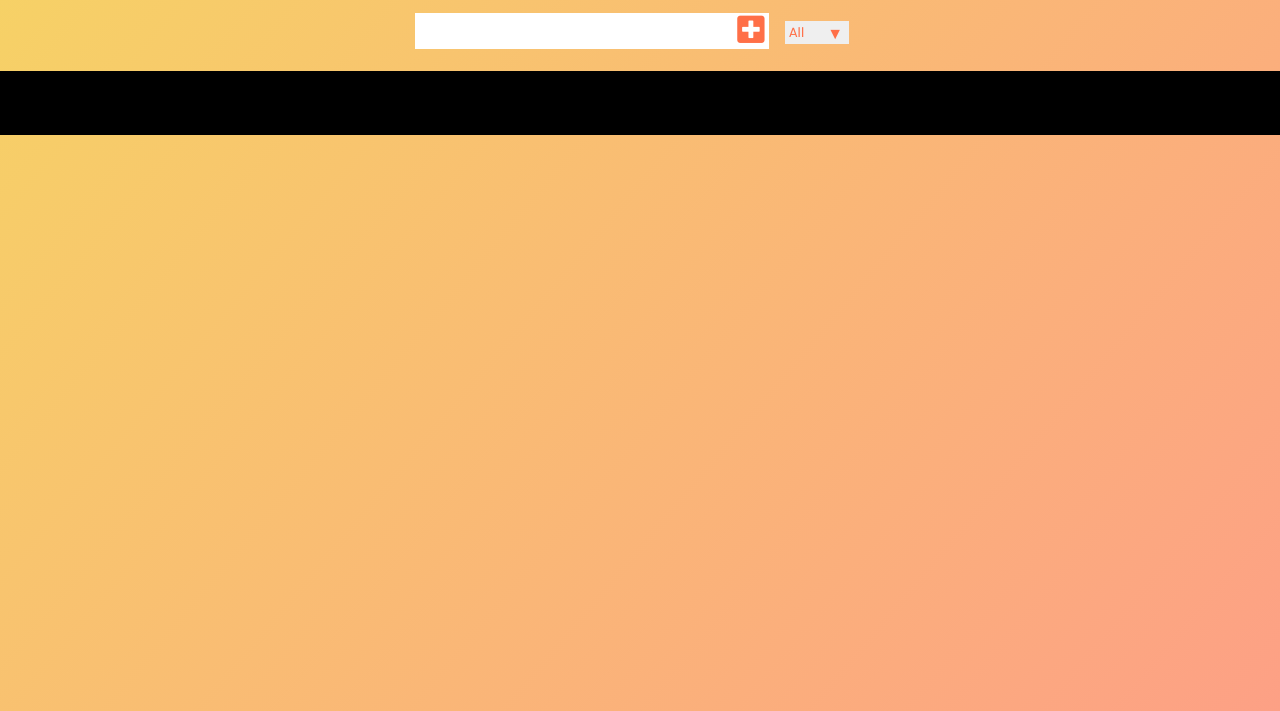
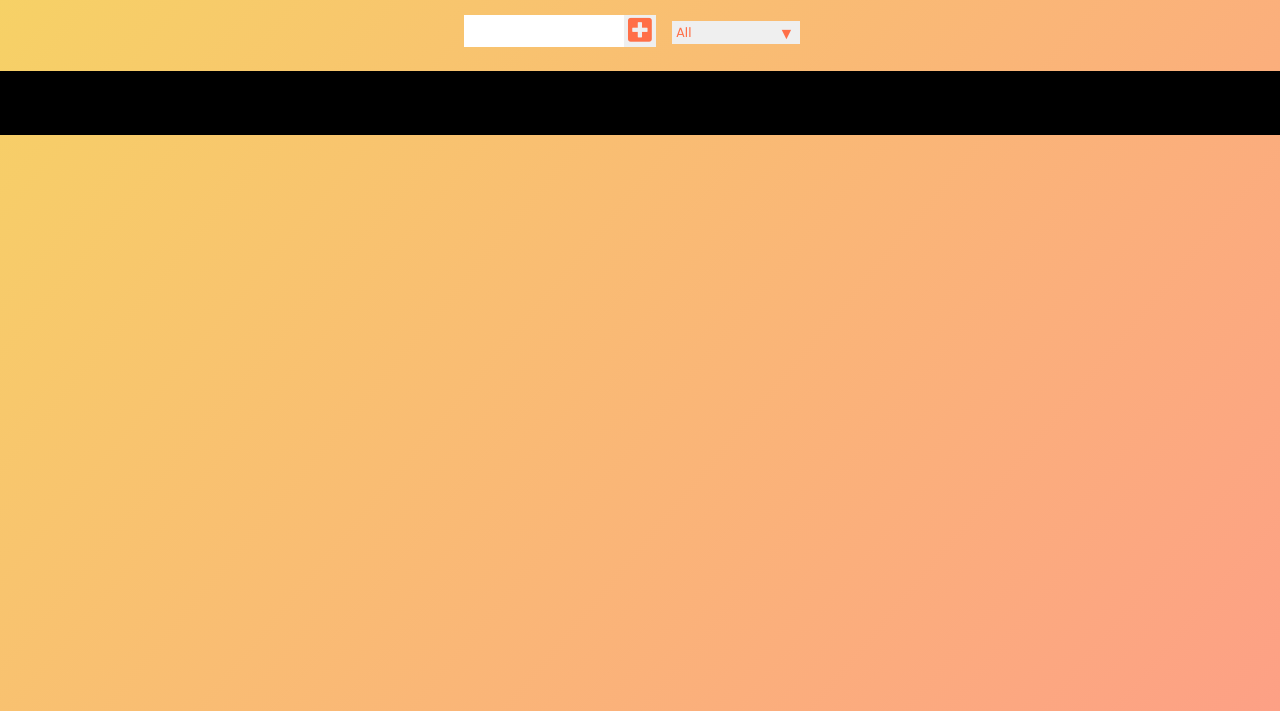
Before and after one commit to ShotRep/ToDoList, a plain HTML site: page index.html in a window 1280 px wide. Shown: the part 89-800 px from the top of the page. Drawn offline with Linux system fonts and the light colour scheme.

Commit message:
UI tweaks

```diff
--- a/style.css
+++ b/style.css
@@ -25,17 +25,18 @@ form {
 }
 
 form input {
-  padding: 0.25rem;
+  padding: .1rem;
   font-size: 1.5rem;
+  max-width: 10rem;
   border: none;
   background: white;
 }
 
 form button {
-  font-size: 1.95rem;
+  font-size: 1.7rem;
   color: #ff6f47;
   border: none;
-  background: white;
+  padding: .0rem;
   padding-right: .25rem;
   padding-left: .25rem;
   cursor: pointer;
@@ -60,7 +61,7 @@ form button:hover {
 }
 
 .todo {
-  margin: 0.25rem;
+  margin: 2.5rem;
   background: white;
   font-size: 1.25rem;
   color: black;
@@ -72,6 +73,7 @@ form button:hover {
 
 .filter-todo {
   padding: .25rem;
+  min-width: 8rem;
 }
 
 .todo li {
```
